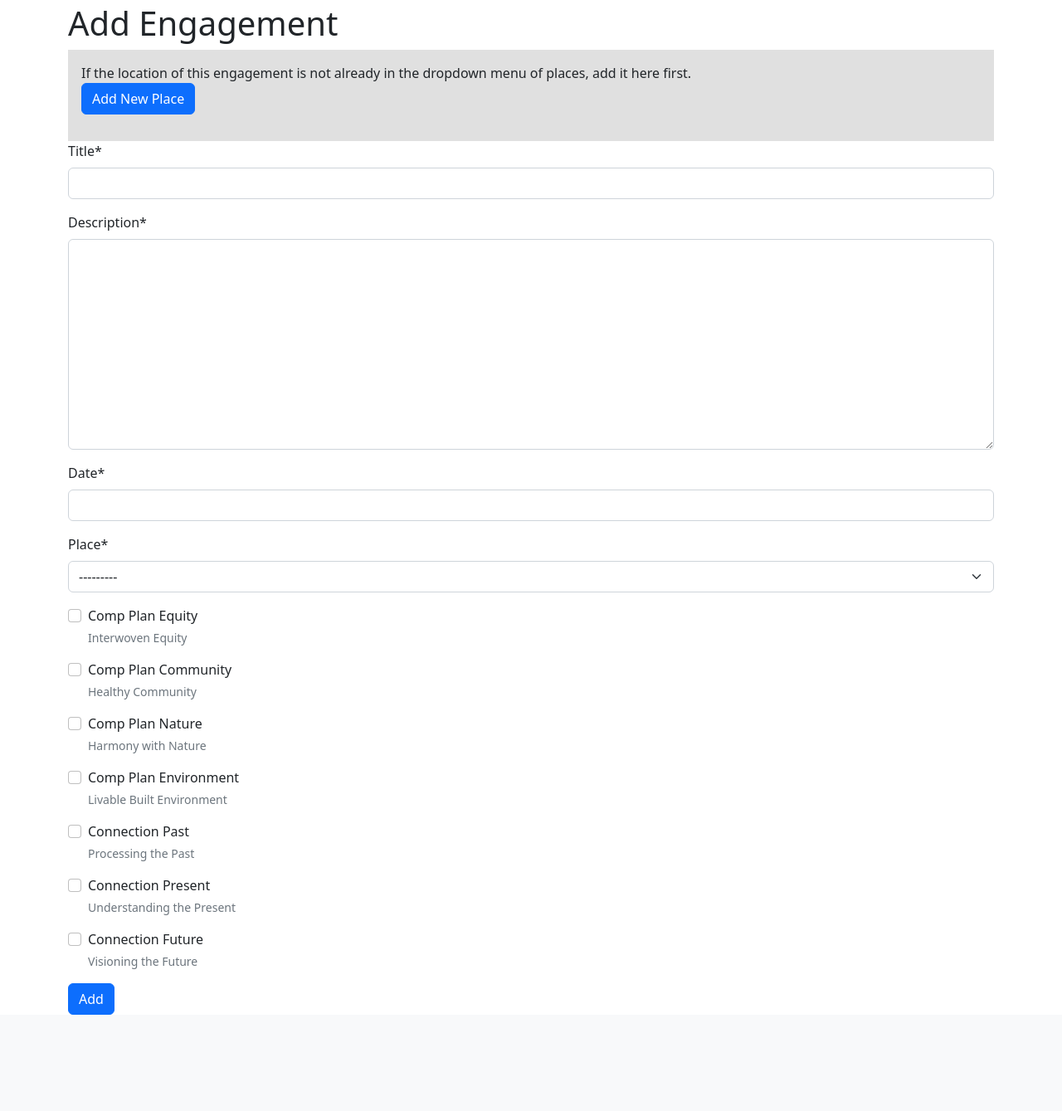
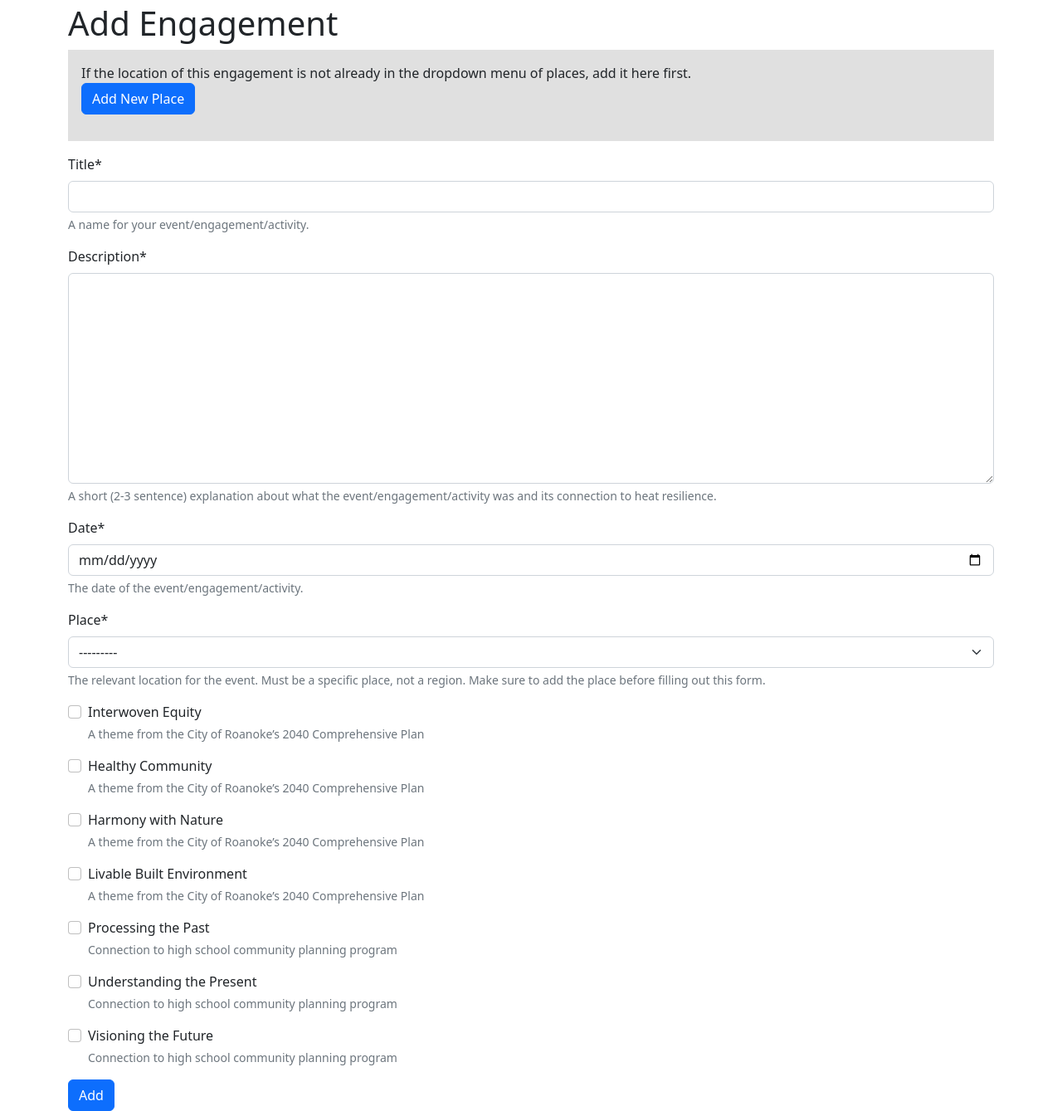
Before and after one commit to HOPE-for-Heat-Resilience-Roanoke/hope-hub, a Django app: page /events/create in a window 1280 px wide. Shown: the part 56-1395 px from the top of the page at 83% size. Before the commit the page ends 1279 px from the top, so only its background shows below. Run offline with Django 4.2, Linux system fonts and the light colour scheme; the visitor is signed in with stand-in values (Sample User, id 1); data that the repository does not hold is empty; parts of the project's set-up code (start-up, migrations or seed data) failed here and were passed over; some libraries are stand-ins or nearby versions.

Commit message:
Use date type input for date field, add helptext throughout

```diff
--- a/server/hope_hub/events/forms.py
+++ b/server/hope_hub/events/forms.py
@@ -1,5 +1,30 @@
-from django.forms import ModelForm
-from .models import YoutubeLink
+from django.forms import ModelForm, DateInput
+from .models import Engagement, YoutubeLink
+
+class DateTypeDateInput(DateInput):
+    input_type = 'date'
+
+class EngagementForm(ModelForm):
+    class Meta:
+        model = Engagement
+        fields = (
+            "title",
+            "description",
+            "date",
+            "place",
+            "comp_equity",
+            "comp_community",
+            "comp_nature",
+            "comp_environment",
+            "conn_past",
+            "conn_present",
+            "conn_future",
+        )
+
+        widgets = {
+            "date": DateTypeDateInput(),
+        }
+
 
 
 class YoutubeLinkForm(ModelForm):
--- a/server/hope_hub/events/models.py
+++ b/server/hope_hub/events/models.py
@@ -17,20 +17,22 @@ class Place(models.Model):
 
 
 class Engagement(models.Model):
-    title = models.CharField(max_length=255)
-    description = models.TextField()
-    date = models.DateField()
+    title = models.CharField(max_length=255, help_text="A name for your event/engagement/activity.")
+    description = models.TextField(help_text="A short (2-3 sentence) explanation about what the event/engagement/activity was and its connection to heat resilience.")
+    date = models.DateField(help_text="The date of the event/engagement/activity.")
 
-    place = models.ForeignKey(Place, on_delete=models.PROTECT)
+    place = models.ForeignKey(Place, on_delete=models.PROTECT, help_text="The relevant location for the event. Must be a specific place, not a region. Make sure to add the place before filling out this form.")
 
-    comp_equity = models.BooleanField("Comp Plan Equity", default=False, help_text="Interwoven Equity")
-    comp_community = models.BooleanField("Comp Plan Community", default=False, help_text="Healthy Community")
-    comp_nature = models.BooleanField("Comp Plan Nature", default=False, help_text="Harmony with Nature")
-    comp_environment = models.BooleanField("Comp Plan Environment", default=False, help_text="Livable Built Environment")
+    comp_equity = models.BooleanField("Interwoven Equity", default=False, help_text="A theme from the City of Roanoke’s 2040 Comprehensive Plan")
+    comp_community = models.BooleanField("Healthy Community", default=False, help_text="A theme from the City of Roanoke’s 2040 Comprehensive Plan")
+    comp_nature = models.BooleanField("Harmony with Nature", default=False, help_text="A theme from the City of Roanoke’s 2040 Comprehensive Plan")
+    comp_environment = models.BooleanField("Livable Built Environment", default=False, help_text="A theme from the City of Roanoke’s 2040 Comprehensive Plan")
 
-    conn_past = models.BooleanField("Connection Past", default=False, help_text="Processing the Past")
-    conn_present = models.BooleanField("Connection Present", default=False, help_text="Understanding the Present")
-    conn_future = models.BooleanField("Connection Future", default=False, help_text="Visioning the Future")
+    conn_past = models.BooleanField("Processing the Past", default=False, help_text="Connection to high school community planning program")
+    conn_present = models.BooleanField("Understanding the Present", default=False, help_text="Connection to high school community planning program")
+    conn_future = models.BooleanField("Visioning the Future", default=False, help_text="Connection to high school community planning program")
+
+    approved = models.BooleanField("Ready for publishing on the hub", default=False, help_text="Visioning the Future")
 
     created_by = models.ForeignKey(settings.AUTH_USER_MODEL, on_delete=models.DO_NOTHING)
     created = models.DateTimeField(auto_now_add=True)
--- a/server/hope_hub/events/views.py
+++ b/server/hope_hub/events/views.py
@@ -9,7 +9,7 @@ from django.views.generic import CreateView, DetailView, ListView, UpdateView
 from django.views.generic.detail import SingleObjectMixin
 
 from .models import Artifact, Engagement, Place, DownloadableFile, YoutubeLink
-from .forms import YoutubeLinkForm
+from .forms import EngagementForm, YoutubeLinkForm
 
 
 class EngagementListView(LoginRequiredMixin, ListView):
@@ -110,19 +110,7 @@ class PlaceUpdateView(LoginRequiredMixin, UpdateView):
 
 class EngagementCreateView(LoginRequiredMixin, CreateView):
     model = Engagement
-    fields = (
-        "title",
-        "description",
-        "date",
-        "place",
-        "comp_equity",
-        "comp_community",
-        "comp_nature",
-        "comp_environment",
-        "conn_past",
-        "conn_present",
-        "conn_future",
-    )
+    form_class = EngagementForm
     action = "Add"
 
     def form_valid(self, form):
@@ -132,19 +120,7 @@ class EngagementCreateView(LoginRequiredMixin, CreateView):
 
 class EngagementUpdateView(LoginRequiredMixin, UpdateView):
     model = Engagement
-    fields = (
-        "title",
-        "description",
-        "date",
-        "place",
-        "comp_equity",
-        "comp_community",
-        "comp_nature",
-        "comp_environment",
-        "conn_past",
-        "conn_present",
-        "conn_future",
-    )
+    form_class = EngagementForm
     action = "Update"
 
 
@@ -163,7 +139,12 @@ class ArtifactCreateView(LoginRequiredMixin, SingleObjectMixin, View):
                 "alt_text",
                 "upload",
             ])
-        formset = ArtifactInlineFormSet(request.POST, request.FILES, instance=engagement)
+        formset = ArtifactInlineFormSet(
+            request.POST,
+            request.FILES,
+            instance=engagement
+        )
+
         if formset.is_valid():
             for form in formset.forms:
                 f = form.save(commit=False)
@@ -193,16 +174,16 @@ class DownloadableFileCreateView(LoginRequiredMixin, SingleObjectMixin, View):
         downloadablefile_formset = DownloadableFileInlineFormSet(
             request.POST,
             request.FILES,
-            instance=self.object
+            instance=engagement
         )
 
         if downloadablefile_formset.is_valid():
-            for form in formset.forms:
+            for form in downloadablefile_formset.forms:
                 f = form.save(commit=False)
                 f.created_by = request.user
                 f.save()
         else:
-            print(formset.errors)
+            print(downloadablefile_formset.errors)
 
         return redirect(engagement)
 
--- a/server/hope_hub/templates/events/engagement_detail.html
+++ b/server/hope_hub/templates/events/engagement_detail.html
@@ -113,7 +113,7 @@
             {% csrf_token %}
             {{ downloadablefile_formset|crispy }}
             <button type="submit" class="btn btn-primary">
-              Submit Downloadabble File(s)
+              Submit Downloadable File(s)
             </button>
         </form>
       </div>
--- a/server/hope_hub/templates/events/engagement_form.html
+++ b/server/hope_hub/templates/events/engagement_form.html
@@ -11,6 +11,7 @@
 <style>
   aside {
     padding: 1rem;
+    margin-bottom: 1rem;
     background: #e0e0e0;
   }
 </style>
```
